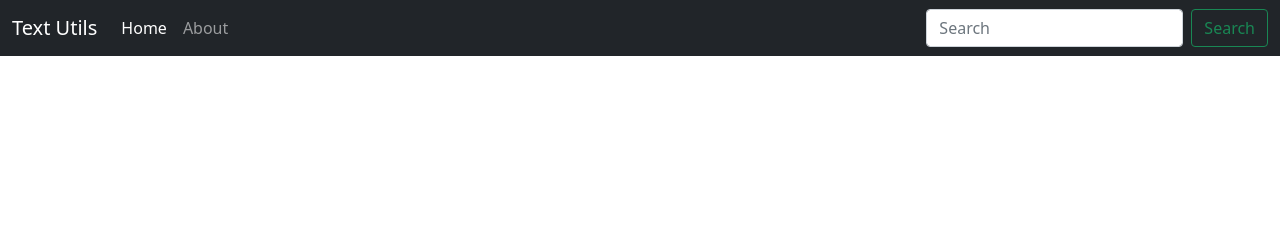
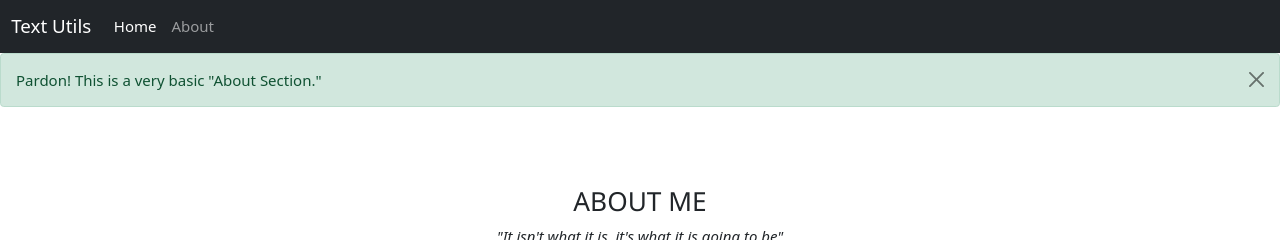
Before and after one commit to HarshShroff/TextUtils, a Django app: template templates/about.html in a window 1280 px wide. Shown: the top 240 px of the page. Run offline with Django 3.2, Linux system fonts and the light colour scheme; the template is opened without the code that fills it, so the values that code supplies are empty.

Commit message:
Finalized Version

```diff
--- a/templates/about.html
+++ b/templates/about.html
@@ -5,10 +5,12 @@
     <!-- Required meta tags -->
     <meta charset="utf-8">
     <meta name="viewport" content="width=device-width, initial-scale=1">
+    <link rel="stylesheet" href="https://www.w3schools.com/w3css/4/w3.css">
+    <link rel="stylesheet" href="https://fonts.googleapis.com/css?family=Lato">
+    <link rel="stylesheet" href="https://cdnjs.cloudflare.com/ajax/libs/font-awesome/4.7.0/css/font-awesome.min.css">
 
     <!-- Bootstrap CSS -->
-    <link href="https://cdn.jsdelivr.net/npm/bootstrap@5.0.1/dist/css/bootstrap.min.css" rel="stylesheet"
-        integrity="sha384-+0n0xVW2eSR5OomGNYDnhzAbDsOXxcvSN1TPprVMTNDbiYZCxYbOOl7+AMvyTG2x" crossorigin="anonymous">
+    <link href="https://cdn.jsdelivr.net/npm/bootstrap@5.0.1/dist/css/bootstrap.min.css" rel="stylesheet" integrity="sha384-+0n0xVW2eSR5OomGNYDnhzAbDsOXxcvSN1TPprVMTNDbiYZCxYbOOl7+AMvyTG2x" crossorigin="anonymous">
 
     <title>Text Utils</title>
 </head>
@@ -16,10 +18,8 @@
 <body>
     <nav class="navbar navbar-expand-lg navbar-dark bg-dark">
         <div class="container-fluid">
-            <a class="navbar-brand" href="#">Text Utils</a>
-            <button class="navbar-toggler" type="button" data-bs-toggle="collapse"
-                data-bs-target="#navbarSupportedContent" aria-controls="navbarSupportedContent" aria-expanded="false"
-                aria-label="Toggle navigation">
+            <a class="navbar-brand">Text Utils</a>
+            <button class="navbar-toggler" type="button" data-bs-toggle="collapse" data-bs-target="#navbarSupportedContent" aria-controls="navbarSupportedContent" aria-expanded="false" aria-label="Toggle navigation">
                 <span class="navbar-toggler-icon"></span>
             </button>
             <div class="collapse navbar-collapse" id="navbarSupportedContent">
@@ -31,25 +31,46 @@
                         <a class="nav-link" href="/about">About</a>
                     </li>
                 </ul>
-                <form class="d-flex">
-                    <input class="form-control me-2" type="search" placeholder="Search" aria-label="Search">
-                    <button class="btn btn-outline-success" type="submit">Search</button>
-                </form>
             </div>
         </div>
     </nav>
 
-    <div class="container">
+    <div class="alert alert-success alert-dismissible fade show" role="alert">
+        Pardon! This is a very basic "About Section."
+        <button type="button" class="btn-close" data-bs-dismiss="alert" aria-label="Close"></button>
+    </div>
 
+    <div class="w3-content w3-container w3-padding-64" id="about">
+        <h3 class="w3-center">ABOUT ME</h3>
+        <p class="w3-center"><em>"It isn't what it is, it's what it is going to be"</em></p>
+        <div class="w3-row">
+            <div class="w3-col m6 w3-center w3-padding-large">
+                <p><b><i class="fa fa-user w3-margin-right"><a
+                                href="https://www.linkedin.com/in/harsh-shroff-3560391ba/" target=_blank
+                                style="color:black; text-decoration:none;">
+                        </i>Shroff Harsh</b></a>
+                </p><br>
+                <a href="https://www.linkedin.com/in/harsh-shroff-3560391ba/" target=_blank><img src="https://media-exp1.licdn.com/dms/image/C4E03AQFHqgeqB5ZLHA/profile-displayphoto-shrink_200_200/0/1628081735289?e=1636588800&v=beta&t=nfdMBydFzS71VZdwj4er9grHNgTZPDHyMFJn9hhp6kU" class="w3-round w3-image w3-opacity w3-hover-opacity-off"
+                        alt="Photo of Me" width=175 height=175></a>
+            </div>
+
+            <!-- Hide this text on small devices -->
+            <div class="w3-col m6 w3-padding-large">
+                <p style="text-align: justify;">
+                    Hello and welcome to my website. I'm Shroff Harsh, and I'm currently studying Electronics and Communication Engineering at Vishwakarma Government Engineering College, Ahmedabad (2019-2022). This is my first website built with Django. This website is all
+                    about changing the input text, such as removing punctuation, capitalization, newlines, and extra spaces. All of these operations are carried out on the backend using Python. I enjoy coming up with fresh ideas and coming up with practical
+                    answers to challenges that are generally applicable. I like accepting failure's lessons, rising above it, and continuing to develop.
+                    <b>Thank you very much!</b>
+                </p>
+            </div>
+        </div>
     </div>
 
 
     <!-- Optional JavaScript; choose one of the two! -->
 
     <!-- Option 1: Bootstrap Bundle with Popper -->
-    <script src="https://cdn.jsdelivr.net/npm/bootstrap@5.0.1/dist/js/bootstrap.bundle.min.js"
-        integrity="sha384-gtEjrD/SeCtmISkJkNUaaKMoLD0//ElJ19smozuHV6z3Iehds+3Ulb9Bn9Plx0x4"
-        crossorigin="anonymous"></script>
+    <script src="https://cdn.jsdelivr.net/npm/bootstrap@5.0.1/dist/js/bootstrap.bundle.min.js" integrity="sha384-gtEjrD/SeCtmISkJkNUaaKMoLD0//ElJ19smozuHV6z3Iehds+3Ulb9Bn9Plx0x4" crossorigin="anonymous"></script>
 
     <!-- Option 2: Separate Popper and Bootstrap JS -->
     <!--
--- a/textutils/urls.py
+++ b/textutils/urls.py
@@ -21,5 +21,5 @@
     path('admin/', admin.site.urls),
     path('', views.index, name='index'),
     path('analyze', views.analyze, name='analyze'),
-    # path('about', views.about, name='about')
+    path('about', views.about, name='about')
 ]
--- a/textutils/views.py
+++ b/textutils/views.py
@@ -58,5 +58,5 @@
 
     return render(request, 'analyze.html', params)
 
-# def about(request):
-#     return render(request, 'about.html')
+def about(request):
+    return render(request, 'about.html')
```
Also changed, not shown: templates/analyze.html (+3 -7 lines), templates/index.html (+3 -7 lines), db.sqlite3.
